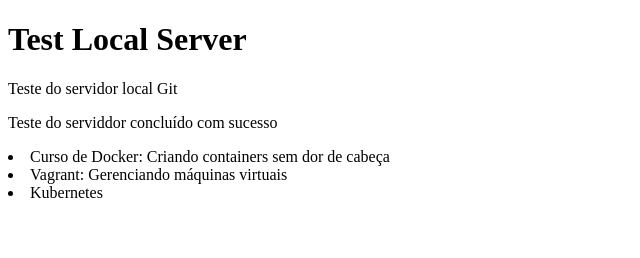
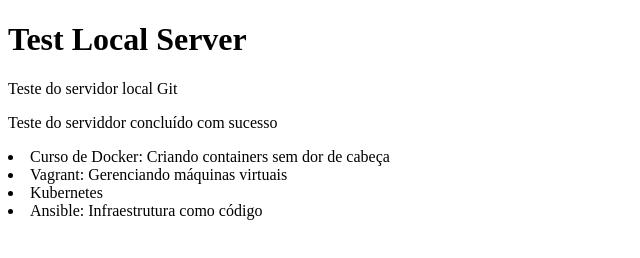
Before and after one commit to BatistaQ/alura-git, a plain HTML site: page index.html in a window 1280 px wide. Shown: the whole page, without its empty margins (0-640 px from the left). Drawn offline with Linux system fonts and the light colour scheme.

Commit message:
Adicionado o curso de Ansible e Kubernetes

```diff
--- a/index.html
+++ b/index.html
@@ -13,5 +13,6 @@
     <li>Curso de Docker: Criando containers sem dor de cabeça</li>
     <li>Vagrant: Gerenciando máquinas virtuais</li>
     <li>Kubernetes</li>
+    <li>Ansible: Infraestrutura como código</li>
 </body>
 </html>
```
